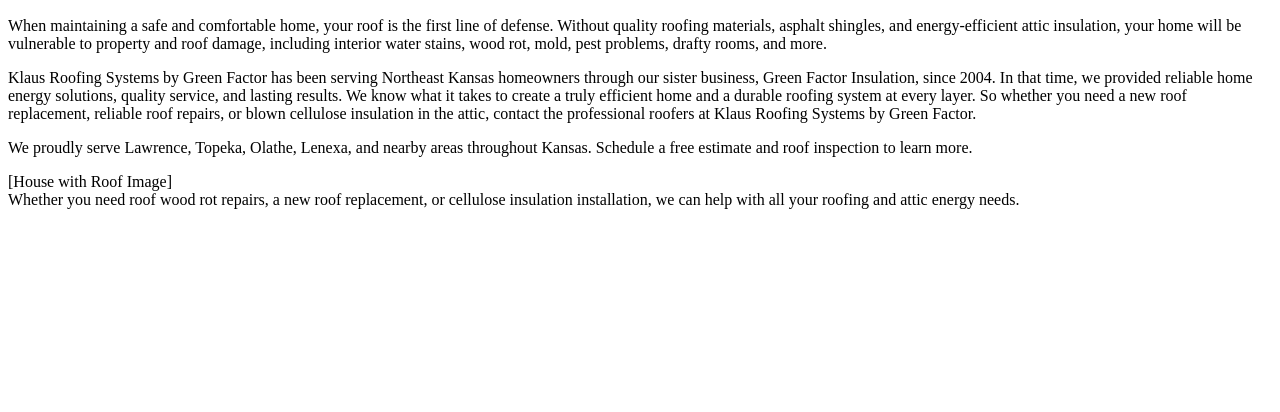
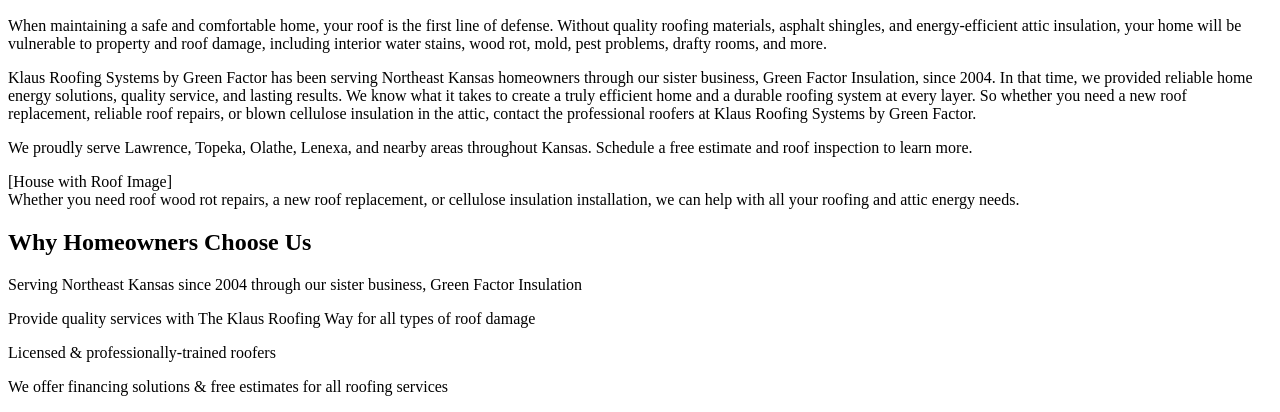
Before and after one commit to th-frontend/templates, a PHP site: page / in a window 1280 px wide. Shown: the part 762-1174 px from the top of the page. Before the commit the page ends 971 px from the top, so only its background shows below. Run offline with PHP 8.4, Linux system fonts and the light colour scheme.

Commit message:
Update index.php

```diff
--- a/bn/index.php
+++ b/bn/index.php
@@ -138,5 +138,51 @@
     </section>
 
 
+     <section class="klaus-why-choose-section">
+        <div class="klaus-gradient-overlay"></div>
+
+        <div class="klaus-why-container">
+            <h2 class="klaus-why-title">Why Homeowners Choose Us</h2>
+
+            <div class="klaus-features-grid">
+                <div class="klaus-feature-box">
+                    <div class="klaus-feature-icon klaus-icon-truck"></div>
+                    <div class="klaus-feature-content">
+                        <p class="klaus-feature-text">
+                            Serving Northeast Kansas since 2004 through our sister business, Green Factor Insulation
+                        </p>
+                    </div>
+                </div>
+
+                <div class="klaus-feature-box">
+                    <div class="klaus-feature-icon klaus-icon-gear"></div>
+                    <div class="klaus-feature-content">
+                        <p class="klaus-feature-text">
+                            Provide quality services with The Klaus Roofing Way for all types of roof damage
+                        </p>
+                    </div>
+                </div>
+
+                <div class="klaus-feature-box">
+                    <div class="klaus-feature-icon klaus-icon-people"></div>
+                    <div class="klaus-feature-content">
+                        <p class="klaus-feature-text">
+                            Licensed & professionally-trained roofers
+                        </p>
+                    </div>
+                </div>
+
+                <div class="klaus-feature-box">
+                    <div class="klaus-feature-icon klaus-icon-check"></div>
+                    <div class="klaus-feature-content">
+                        <p class="klaus-feature-text">
+                            We offer financing solutions & free estimates for all roofing services
+                        </p>
+                    </div>
+                </div>
+            </div>
+        </div>
+    </section>
+
 </body>
 </html>
```
